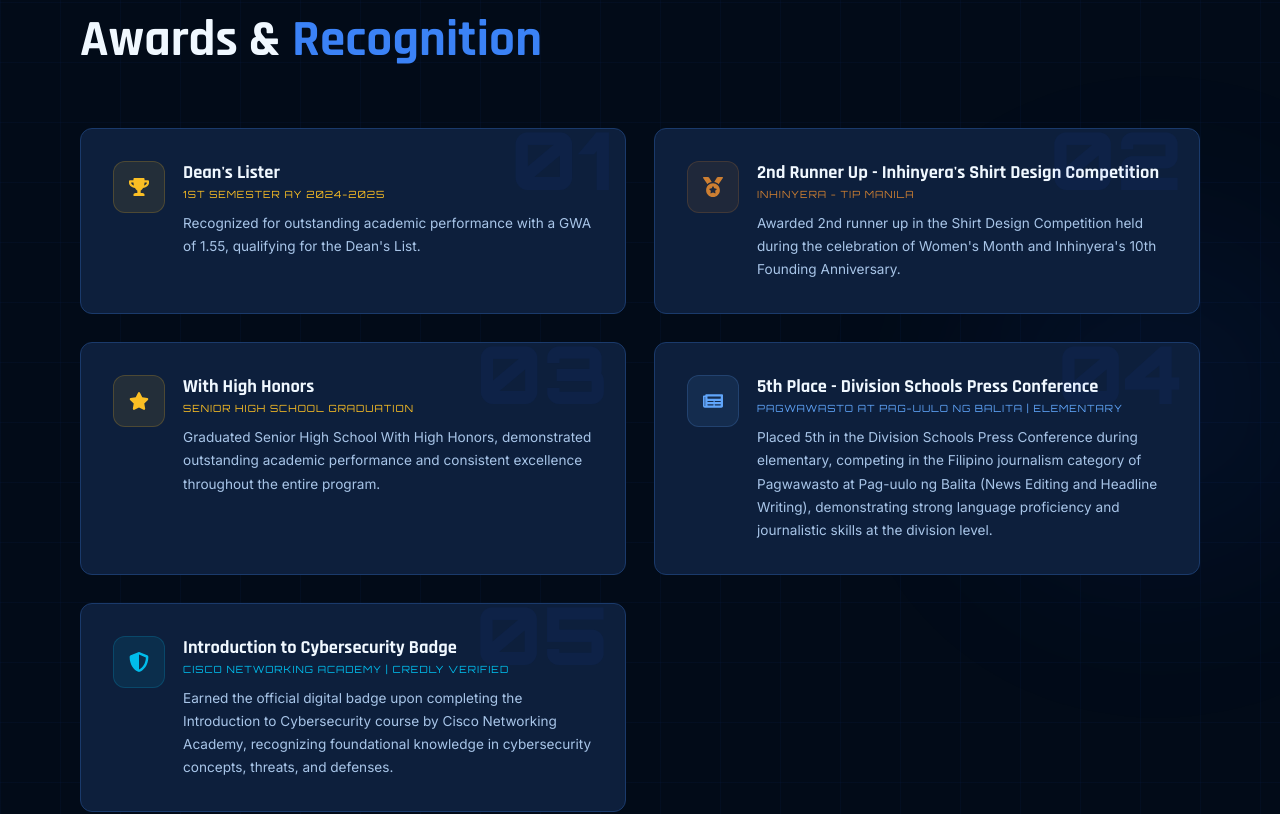
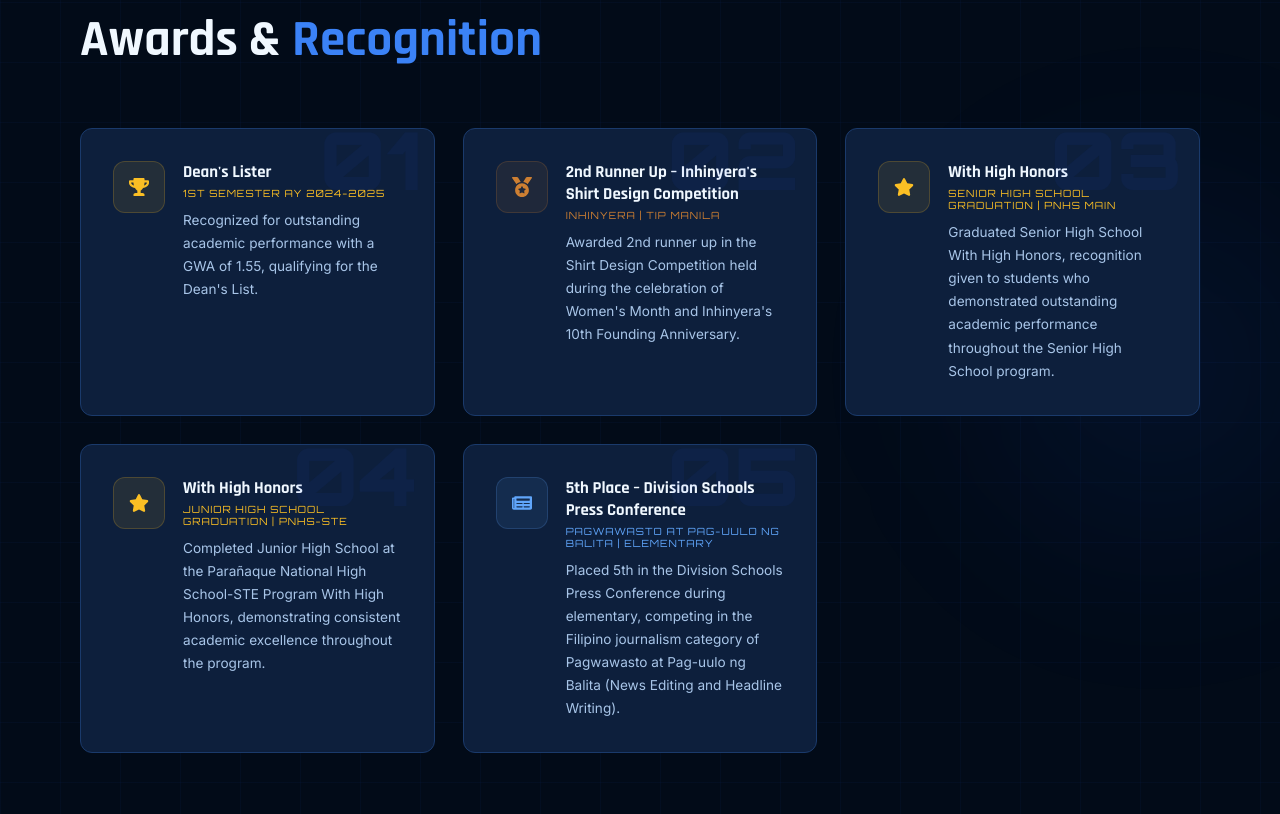
Before and after one commit to seanio777/verano-portfolio, a React (Vite) app: page / in a window 1280 px wide. Shown: the part 4040-4854 px from the top of the page. Built offline with nearby package versions, Linux system fonts and the light colour scheme.

Commit message:
feat: enhance Achievements component with certificate link functionality and improve layout

```diff
--- a/src/components/Achievements.jsx
+++ b/src/components/Achievements.jsx
@@ -1,7 +1,7 @@
-import { FiAward } from 'react-icons/fi'
-import { FaTrophy, FaMedal, FaStar, FaNewspaper, FaShieldAlt } from 'react-icons/fa'
+import { FiAward, FiExternalLink } from 'react-icons/fi'
+import { FaTrophy, FaMedal, FaStar, FaNewspaper } from 'react-icons/fa'
 
-// ← REPLACE with your actual achievements
+// certificateLink: paste the URL of proof/certificate if available, or leave '' to hide button
 const achievements = [
   {
     title: "Dean's Lister",
@@ -9,34 +9,39 @@ const achievements = [
     description: 'Recognized for outstanding academic performance with a GWA of 1.55, qualifying for the Dean\'s List.',
     icon: <FaTrophy size={20} />,
     color: '#fbbf24',
+    certificateLink: '', // ← paste proof URL here if available
   },
   {
-    title: '2nd Runner Up - Inhinyera\'s Shirt Design Competition',
-    subtitle: 'Inhinyera - TIP Manila',
+    title: '2nd Runner Up – Inhinyera\'s Shirt Design Competition',
+    subtitle: 'Inhinyera | TIP Manila',
     description: 'Awarded 2nd runner up in the Shirt Design Competition held during the celebration of Women\'s Month and Inhinyera\'s 10th Founding Anniversary.',
     icon: <FaMedal size={20} />,
     color: '#cd7f32',
+    certificateLink: '',
   },
   {
     title: 'With High Honors',
-    subtitle: 'Senior High School Graduation',
-    description: 'Graduated Senior High School With High Honors, demonstrated outstanding academic performance and consistent excellence throughout the entire program.',
+    subtitle: 'Senior High School Graduation | PNHS Main',
+    description: 'Graduated Senior High School With High Honors, recognition given to students who demonstrated outstanding academic performance throughout the Senior High School program.',
     icon: <FaStar size={20} />,
     color: '#fbbf24',
+    certificateLink: '',
   },
   {
-    title: '5th Place - Division Schools Press Conference',
+    title: 'With High Honors',
+    subtitle: 'Junior High School Graduation | PNHS-STE',
+    description: 'Completed Junior High School at the Parañaque National High School-STE Program With High Honors, demonstrating consistent academic excellence throughout the program.',
+    icon: <FaStar size={20} />,
+    color: '#fbbf24',
+    certificateLink: '',
+  },
+  {
+    title: '5th Place – Division Schools Press Conference',
     subtitle: 'Pagwawasto at Pag-uulo ng Balita | Elementary',
-    description: 'Placed 5th in the Division Schools Press Conference during elementary, competing in the Filipino journalism category of Pagwawasto at Pag-uulo ng Balita (News Editing and Headline Writing), demonstrating strong language proficiency and journalistic skills at the division level.',
+    description: 'Placed 5th in the Division Schools Press Conference during elementary, competing in the Filipino journalism category of Pagwawasto at Pag-uulo ng Balita (News Editing and Headline Writing).',
     icon: <FaNewspaper size={20} />,
     color: '#60a5fa',
-  },
-  {
-    title: 'Introduction to Cybersecurity Badge',
-    subtitle: 'Cisco Networking Academy | Credly Verified',
-    description: 'Earned the official digital badge upon completing the Introduction to Cybersecurity course by Cisco Networking Academy, recognizing foundational knowledge in cybersecurity concepts, threats, and defenses.',
-    icon: <FaShieldAlt size={20} />,
-    color: '#00bceb',   // Cisco's signature blue
+    certificateLink: '',
   },
 ]
 
@@ -45,12 +50,9 @@ export default function Achievements() {
     <section id="achievements" style={{ position: 'relative', overflow: 'hidden' }}>
       <div className="grid-bg" />
       <div className="glow-orb" style={{
-        width: 500,
-        height: 500,
+        width: 500, height: 500,
         background: 'radial-gradient(circle, rgba(30,91,255,0.1) 0%, transparent 70%)',
-        top: '50%',
-        right: '-10%',
-        transform: 'translateY(-50%)',
+        top: '50%', right: '-10%', transform: 'translateY(-50%)',
       }} />
 
       <div className="container" style={{ position: 'relative', zIndex: 1 }}>
@@ -61,59 +63,90 @@ export default function Achievements() {
           Awards &amp; <span>Recognition</span>
         </h2>
 
-        <div style={{ display: 'grid', gridTemplateColumns: 'repeat(2, 1fr)', gap: 28 }}>
+        <div style={{
+          display: 'grid',
+          gridTemplateColumns: 'repeat(auto-fill, minmax(min(100%, 340px), 1fr))',
+          gap: 28,
+        }}>
           {achievements.map((a, i) => (
             <div key={i} className="card" style={{ position: 'relative', overflow: 'hidden' }}>
-              {/* Number watermark */}
+              {/* Watermark number */}
               <div style={{
-                position: 'absolute',
-                top: -10,
-                right: 16,
+                position: 'absolute', top: -10, right: 16,
                 fontFamily: 'var(--font-display)',
-                fontSize: '5rem',
-                fontWeight: 900,
-                color: 'rgba(30, 91, 255, 0.06)',
-                lineHeight: 1,
-                userSelect: 'none',
+                fontSize: '5rem', fontWeight: 900,
+                color: 'rgba(30,91,255,0.06)',
+                lineHeight: 1, userSelect: 'none',
               }}>0{i + 1}</div>
 
               <div style={{ display: 'flex', gap: 18, alignItems: 'flex-start' }}>
+                {/* Icon */}
                 <div style={{
-                  width: 52,
-                  height: 52,
-                  borderRadius: 12,
+                  width: 52, height: 52, borderRadius: 12,
                   background: `${a.color}18`,
                   border: `1px solid ${a.color}30`,
-                  display: 'flex',
-                  alignItems: 'center',
-                  justifyContent: 'center',
-                  color: a.color,
-                  flexShrink: 0,
+                  display: 'flex', alignItems: 'center', justifyContent: 'center',
+                  color: a.color, flexShrink: 0,
                 }}>
                   {a.icon}
                 </div>
-                <div>
+
+                <div style={{ flex: 1, minWidth: 0 }}>
                   <h3 style={{
                     fontFamily: 'var(--font-heading)',
-                    fontSize: '1.15rem',
-                    fontWeight: 700,
-                    color: 'var(--white)',
-                    marginBottom: 4,
+                    fontSize: '1.05rem', fontWeight: 700,
+                    color: 'var(--white)', marginBottom: 4,
                   }}>{a.title}</h3>
+
                   <p style={{
                     fontFamily: 'var(--font-display)',
-                    fontSize: '0.62rem',
-                    letterSpacing: '0.1em',
-                    color: a.color,
-                    marginBottom: 12,
+                    fontSize: '0.62rem', letterSpacing: '0.1em',
+                    color: a.color, marginBottom: 10,
                     textTransform: 'uppercase',
                   }}>{a.subtitle}</p>
+
                   <p style={{
                     fontFamily: 'var(--font-body)',
-                    fontSize: '0.85rem',
-                    color: 'var(--white-muted)',
-                    lineHeight: 1.7,
+                    fontSize: '0.85rem', color: 'var(--white-muted)',
+                    lineHeight: 1.7, marginBottom: a.certificateLink ? 14 : 0,
                   }}>{a.description}</p>
+
+                  {/* ── Certificate / Proof button — only shows if link provided ── */}
+                  {a.certificateLink && (
+                    <a
+                      href={a.certificateLink}
+                      target="_blank"
+                      rel="noreferrer"
+                      style={{
+                        display: 'inline-flex',
+                        alignItems: 'center',
+                        gap: 5,
+                        fontFamily: 'var(--font-display)',
+                        fontSize: '0.55rem',
+                        letterSpacing: '0.1em',
+                        color: a.color,
+                        background: `${a.color}12`,
+                        border: `1px solid ${a.color}30`,
+                        padding: '5px 12px',
+                        borderRadius: 4,
+                        textDecoration: 'none',
+                        textTransform: 'uppercase',
+                        cursor: 'none',
+                        transition: 'all 0.3s ease',
+                        marginTop: 4,
+                      }}
+                      onMouseEnter={e => {
+                        e.currentTarget.style.background = `${a.color}22`
+                        e.currentTarget.style.borderColor = a.color
+                      }}
+                      onMouseLeave={e => {
+                        e.currentTarget.style.background = `${a.color}12`
+                        e.currentTarget.style.borderColor = `${a.color}30`
+                      }}
+                    >
+                      <FiExternalLink size={10} /> View Proof
+                    </a>
+                  )}
                 </div>
               </div>
             </div>
```
